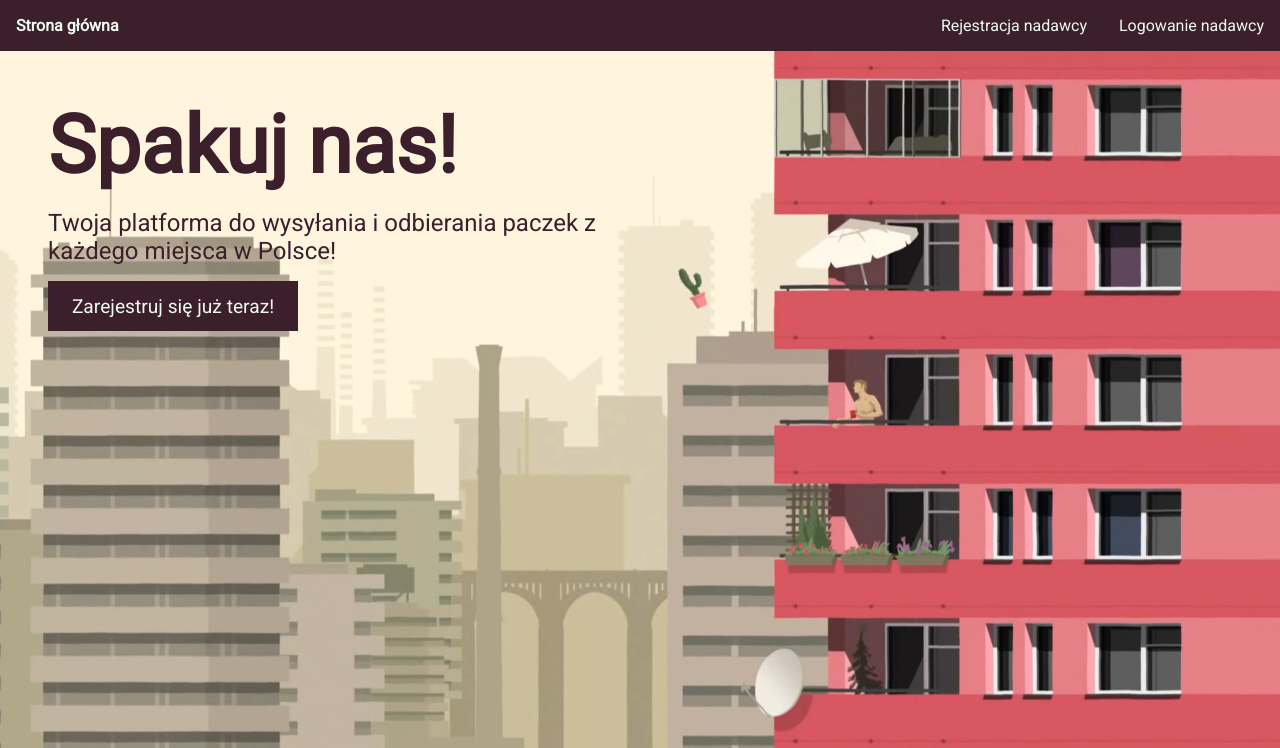
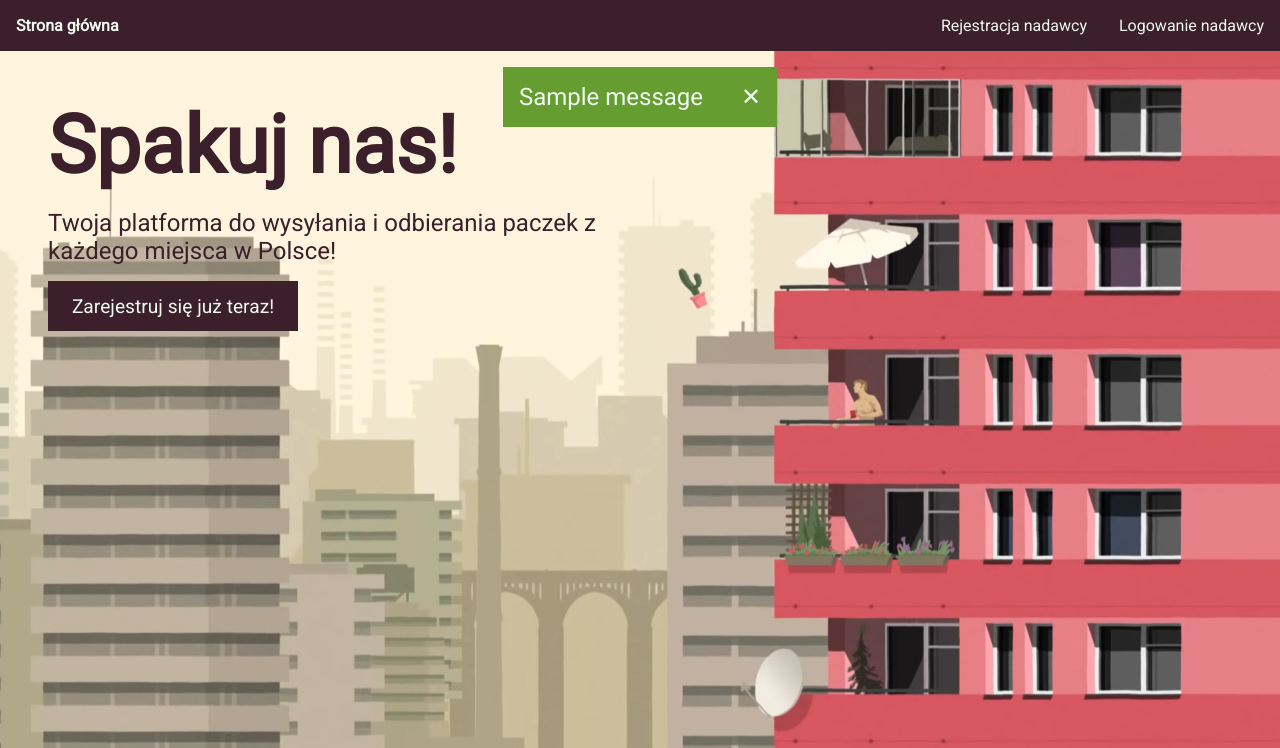
Before and after one commit to Miko1012/spakuj-nas, a Flask app: page / in a window 1280 px wide. Shown: the top 748 px of the page. Run offline with Flask 2, Linux system fonts and the light colour scheme; one stand-in notice (Sample message) is shown.

Commit message:
uniform global flashes

```diff
--- a/app.py
+++ b/app.py
@@ -82,21 +82,19 @@ def sender_login_post():
     password = request.form.get("password")
 
     if not login or not password:
-        flash("Missing login and/or password")
+        flash("Missing login and/or password", "error")
         return redirect(url_for('sender_login_get'))
 
     if not verify_user(login, password):
-        flash("Invalid login and/or password")
+        flash("Invalid login and/or password", "error")
         return redirect(url_for('sender_login_get'))
 
     print(f"{login} verification result: {verify_user(login, password)}")
 
-    flash(f"Witaj {login}!")
     session["login"] = login
     session["logged-at"] = datetime.now()
     print("Login successful, established session:")
     print(session)
-    flash("ssij mi fiuta!")
     return redirect(url_for('welcome'))
 
 
@@ -111,32 +109,31 @@ def sender_register():
     address = request.form.get("address")
 
     if not firstname:
-        flash("No firstname provided")
+        flash("No firstname provided", "error")
         return render_template('senderSignUp.html')
 
     if not lastname:
-        flash("No lastname provided")
+        flash("No lastname provided", "error")
         return render_template('senderSignUp.html')
 
     if not email:
-        flash("No email provided")
+        flash("No email provided", "error")
         return render_template('senderSignUp.html')
 
     if not password:
-        flash("No password provided")
+        flash("No password provided", "error")
         return render_template('senderSignUp.html')
 
     if password != password_repeated:
-        flash("Passwords do not match")
+        flash("Passwords do not match", "error")
         return render_template('senderSignUp.html')
 
     if login_taken(login):
-        flash("Login already taken")
+        flash("Login already taken", "error")
         return render_template('senderSignUp.html')
 
-    print(f"Registering {login}...")
     save_user(firstname, lastname, email, password, login, address)
-
+    flash("Pomyślnie zarejestrowano użytkownika.", "success")
     response = make_response("", 301)
     response.headers["Location"] = "/sender/login"
     return response
@@ -207,13 +204,11 @@ def sender_dashboard():
 def sender_delete_label(label_uid):
     user = db.hgetall(f"user:{session['login']}")
     label_to_delete = str.encode("label:" + label_uid)
-    # print(label_to_delete)
     for obj in user:
         if obj == label_to_delete:
             db.hdel(f"user:{session['login']}", obj)
-            print(f"Deleting {obj}...")
-            flash('Etykieta została pomyślnie usunięta.')
+            flash('Etykieta została pomyślnie usunięta.', 'success')
             return redirect('/sender/dashboard')
 
-    flash('Użytkownik nie posiada etykiety o podanym identyfikatorze.')
+    flash('Użytkownik nie posiada etykiety o podanym identyfikatorze.', "error")
     return redirect('/sender/dashboard')
--- a/static/css/base.css
+++ b/static/css/base.css
@@ -63,6 +63,33 @@ footer a:hover {
     font-size: 1.5rem;
     width: 50%;
 }
+.flashes {
+    position: fixed;
+    display: flex;
+    flex-direction: column;
+    width: 100%;
+    align-items: center;
+}
+.flash {
+    padding: 1rem;
+    margin: 1rem;
+
+    color: #EFF9F0;
+    font-size: 1.5rem;
+}
+
+.flash-success {
+    background-color: #669D31;
+}
+.flash-error {
+    background-color: #88292F;
+}
+.flash-hide-button {
+    padding-left: 2rem;
+}
+.flash-hide-button:hover {
+    cursor: pointer;
+}
 @media(max-width: 767px) {
     nav {
         /*flex-direction: column;*/
--- /dev/null
+++ b/static/js/flashes.js
@@ -0,0 +1,3 @@
+hideFlash = (flashId) => {
+    document.getElementById(flashId).style.display = "none";
+}
--- a/templates/base.html
+++ b/templates/base.html
@@ -3,10 +3,25 @@
 <head>
     <meta charset="UTF-8">
     <link rel="stylesheet" href="{{ url_for('static', filename='css/base.css') }}">
+    <script src="{{ url_for('static', filename='js/flashes.js')}}"></script>
     <title>{% block title%}{% endblock %}</title>
     {% block head_stuff %}{% endblock %}
 </head>
 <body>
+    {% with messages = get_flashed_messages(with_categories=true) %}
+        {% if messages %}
+            <div class=flashes>
+                {% for category, message in messages %}
+                    <div class="flash flash-{{ category }}" id="flash-{{ loop.index }}">
+                        {{ message }}
+                        <a onclick="hideFlash('flash-{{ loop.index }}')" class="flash-hide-button">
+                            ✕
+                        </a>
+                    </div>
+                {% endfor %}
+            </div>
+        {% endif %}
+    {% endwith %}
     <nav>
         <a href={{ url_for('welcome') }}>Strona główna</a>
         {% if session["login"] %}
```
Also changed, not shown: templates/welcome.html (+0 -54 lines).
